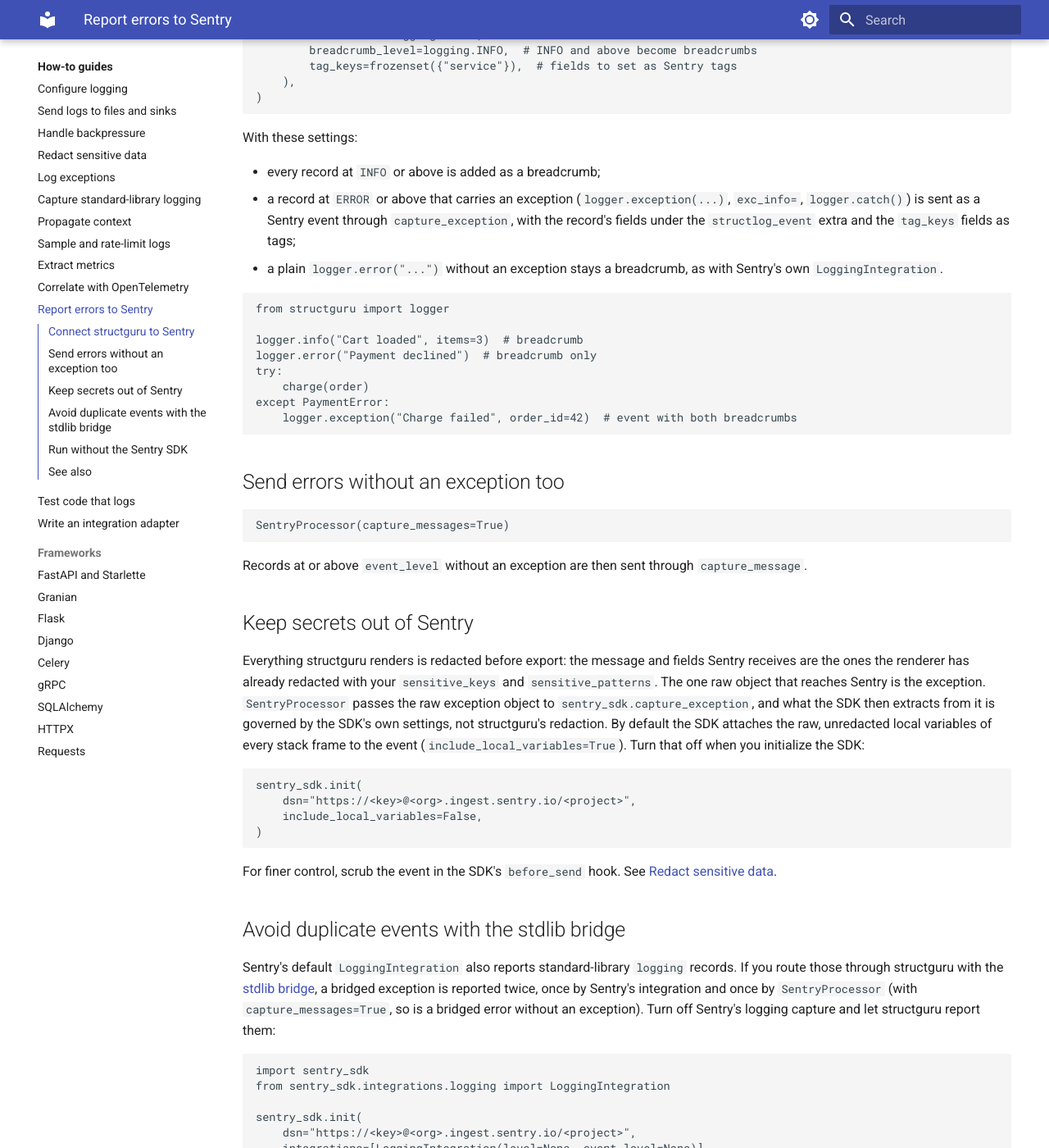
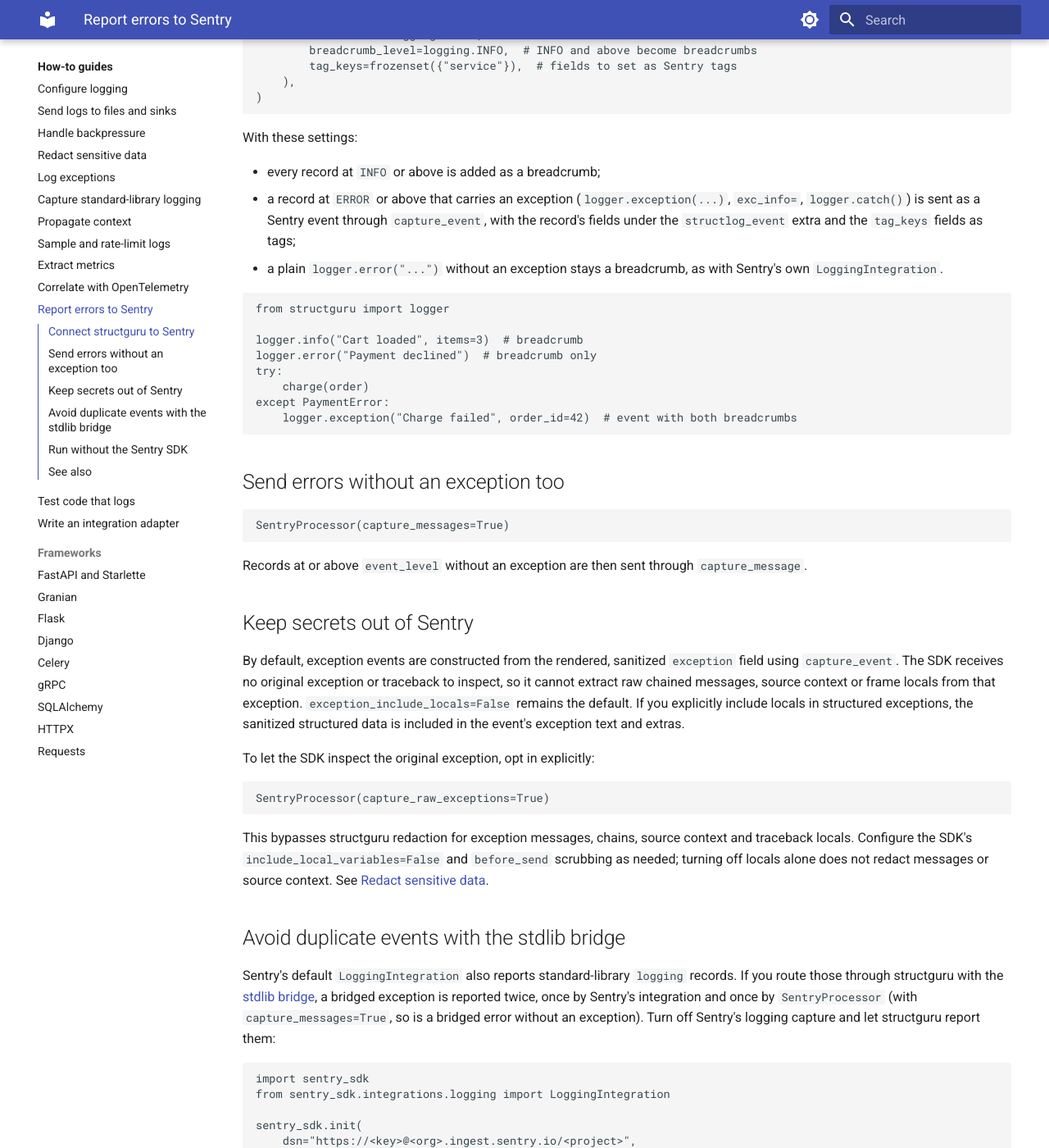
Before and after one commit to kidoz/structguru, an MkDocs documentation site: the page built from docs/how-to/report-errors-to-sentry.md, in a window 1280 px wide and 1400 px high, scrolled down 673 px. Shown: the whole window at 82% size. Built offline with MkDocs 1.6.1 and Material for MkDocs 9.7.7, drawn with Linux system fonts in a browser that asks for light colours.

Commit message:
Capture sanitized Sentry events by default

````diff
--- a/docs/how-to/report-errors-to-sentry.md
+++ b/docs/how-to/report-errors-to-sentry.md
@@ -36,7 +36,7 @@
 - every record at `INFO` or above is added as a breadcrumb;
 - a record at `ERROR` or above that carries an exception
   (`logger.exception(...)`, `exc_info=`, `logger.catch()`) is sent as a Sentry
-  event through `capture_exception`, with the record's fields under the
+  event through `capture_event`, with the record's fields under the
   `structlog_event` extra and the `tag_keys` fields as tags;
 - a plain `logger.error("...")` without an exception stays a breadcrumb, as with
   Sentry's own `LoggingIntegration`.
@@ -63,25 +63,23 @@
 
 ## Keep secrets out of Sentry
 
-Everything structguru renders is redacted before export: the message and
-fields Sentry receives are the ones the renderer has already redacted with
-your `sensitive_keys` and `sensitive_patterns`. The one raw object that
-reaches Sentry is the exception. `SentryProcessor` passes the raw exception
-object to `sentry_sdk.capture_exception`, and what the SDK then extracts from
-it is governed by the SDK's own settings, not structguru's redaction. By
-default the SDK attaches the raw, unredacted local variables of every stack
-frame to the event (`include_local_variables=True`). Turn that off when you
-initialize the SDK:
+By default, exception events are constructed from the rendered, sanitized
+`exception` field using `capture_event`. The SDK receives no original exception
+or traceback to inspect, so it cannot extract raw chained messages, source
+context or frame locals from that exception. `exception_include_locals=False`
+remains the default. If you explicitly include locals in structured exceptions,
+the sanitized structured data is included in the event's exception text and extras.
+
+To let the SDK inspect the original exception, opt in explicitly:
 
 ```python
-sentry_sdk.init(
-    dsn="https://<key>@<org>.ingest.sentry.io/<project>",
-    include_local_variables=False,
-)
+SentryProcessor(capture_raw_exceptions=True)
 ```
 
-For finer control, scrub the event in the SDK's `before_send` hook. See
-[Redact sensitive data](redact-sensitive-data.md).
+This bypasses structguru redaction for exception messages, chains, source context
+and traceback locals. Configure the SDK's `include_local_variables=False` and
+`before_send` scrubbing as needed; turning off locals alone does not redact
+messages or source context. See [Redact sensitive data](redact-sensitive-data.md).
 
 ## Avoid duplicate events with the stdlib bridge
 
````
Also changed, not shown: CHANGELOG.md (+3 -0 lines), README.md (+2 -2 lines), docs/explanation/redaction.md (+11 -9 lines), docs/reference/integrations/sentry.md (+13 -8 lines), docs/reference/redaction.md (+2 -2 lines), 4 other files.
